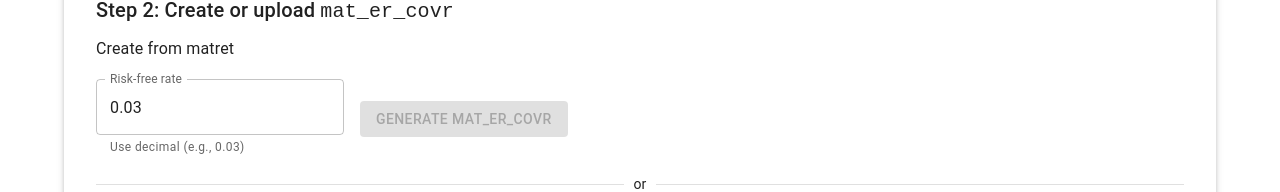
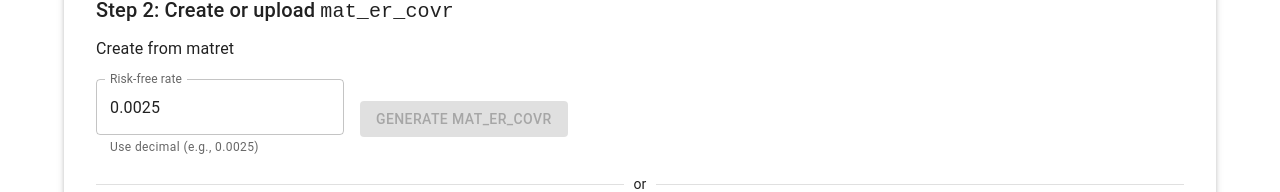
Before and after one commit to KypMon/Fuqua-investment-data, a React (Create React App) app in the folder frontend/: page /matrix in a window 1280 px wide. Shown: the part 760-952 px from the top of the page. Built offline with nearby package versions, Linux system fonts and the light colour scheme.

Commit message:
update default rf

```diff
--- a/frontend/src/components/MatrixPage.jsx
+++ b/frontend/src/components/MatrixPage.jsx
@@ -163,7 +163,7 @@ export default function MatrixPage() {
   const [matErCovrLoading, setMatErCovrLoading] = useState(false);
   const [matErCovrUploadLoading, setMatErCovrUploadLoading] = useState(false);
 
-  const [riskFree, setRiskFree] = useState("0.03");
+  const [riskFree, setRiskFree] = useState("0.0025");
 
   const [portfolioState, setPortfolioState] = useState(null);
   const [portfolioError, setPortfolioError] = useState(null);
@@ -532,7 +532,7 @@ export default function MatrixPage() {
               label="Risk-free rate"
               value={riskFree}
               onChange={(event) => setRiskFree(event.target.value)}
-              helperText="Use decimal (e.g., 0.03)"
+              helperText="Use decimal (e.g., 0.0025)"
             />
             <LoadingButton
               variant="contained"
```
